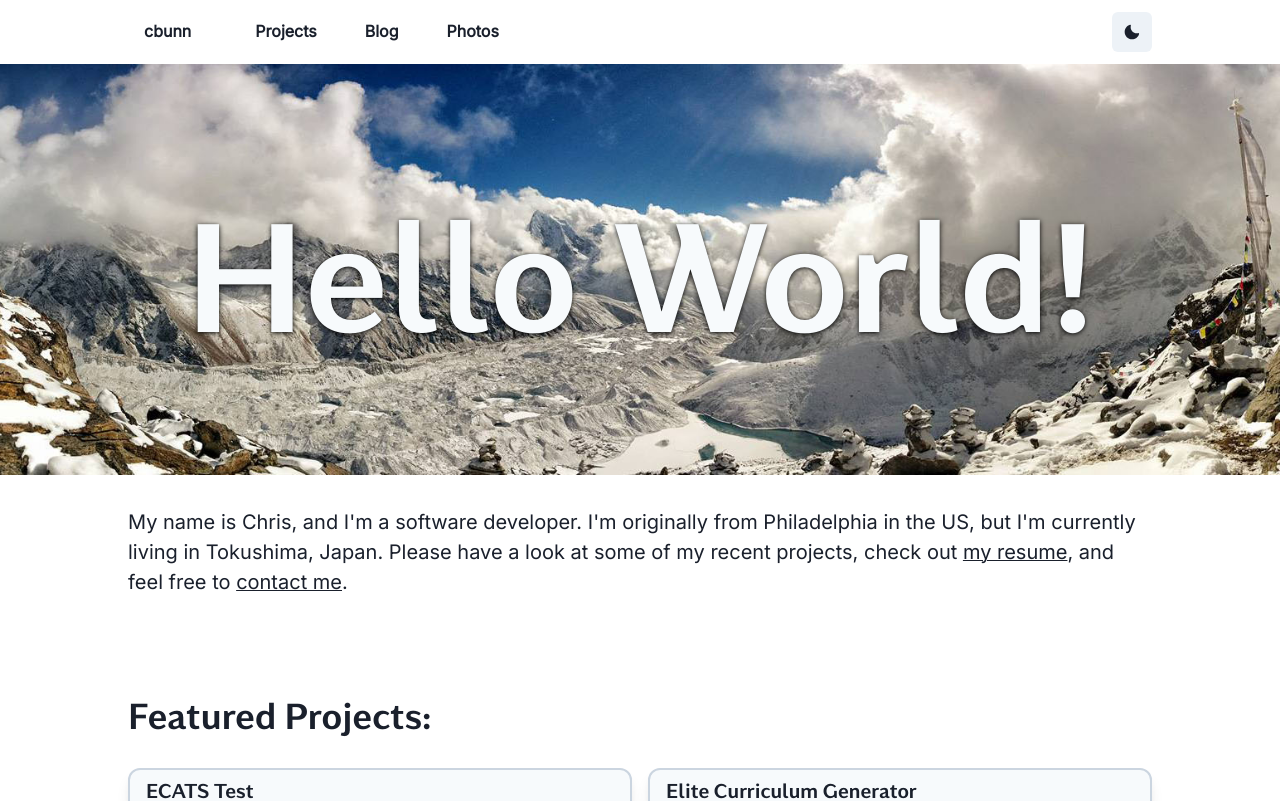
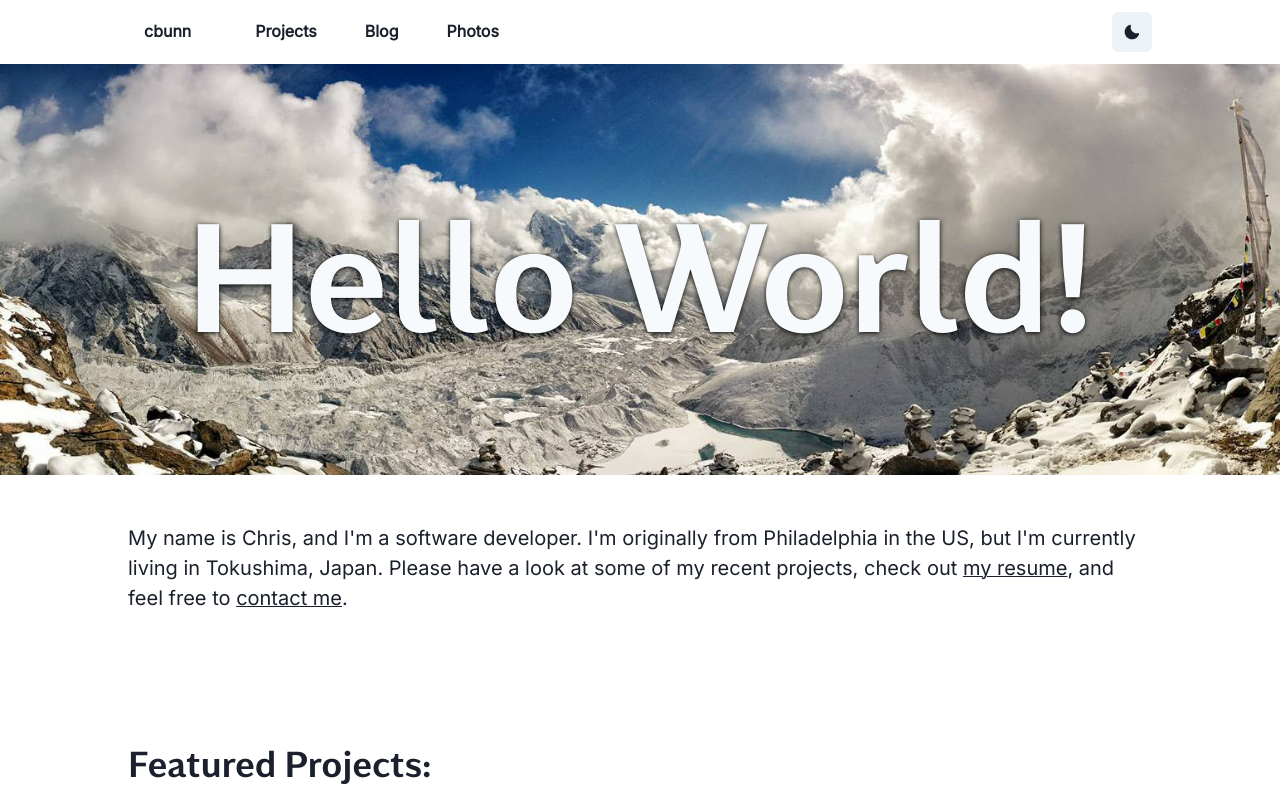
Before and after one commit to cbunn81/cbunn-portfolio, a Next.js app: page / in a window 1280 px wide. Shown: the top 801 px of the page. Built offline with nearby package versions, Linux system fonts and the light colour scheme.

Commit message:
Fix inconsistent negative space between hero image and next elements between index page (too little space) and projects page (too much space).

```diff
--- a/src/components/Project.tsx
+++ b/src/components/Project.tsx
@@ -25,6 +25,7 @@ export const Project = (project: ProjectType) => (
     key={project.metadata.id.toString()}
     as="section"
     my={[10, 20]}
+    _first={{ marginTop: "0" }}
     direction={["column", "row"]}
     // direction="column"
     _odd={{ flexDirection: { sm: "row-reverse" } }}
--- a/src/components/Section.tsx
+++ b/src/components/Section.tsx
@@ -5,7 +5,7 @@ const Section = (props: BoxProps) => (
     as="section"
     maxW="container.lg"
     w="95%"
-    my={[4, 8]}
+    my={[8, 12]}
     mx={[4, 8]}
     flex="1"
     alignItems="start"
```
Also changed, not shown: 1 other file (tests, documents, lock files or other folders).
